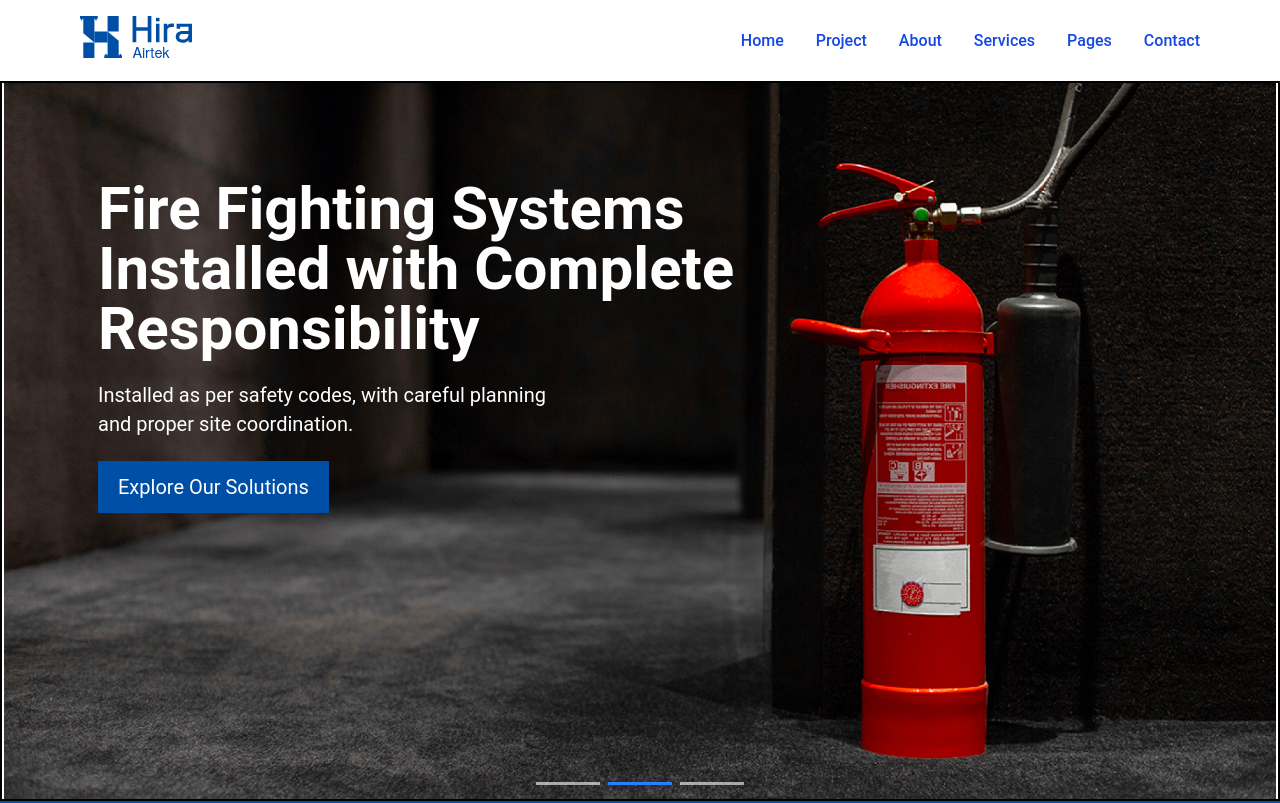
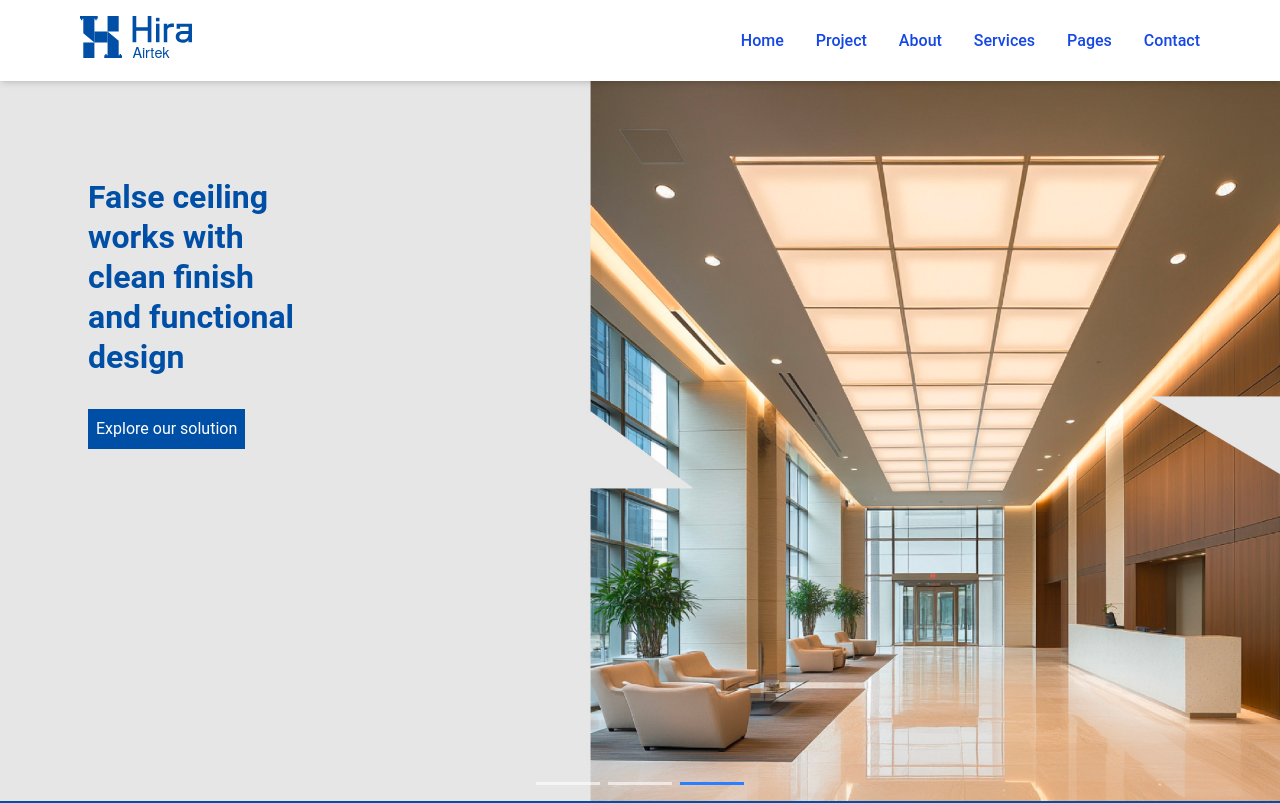
Before and after one commit to abdullahkhan88/HiraAirTech, a React (Vite) app: page / in a window 1280 px wide. Shown: the top 803 px of the page. Built offline with nearby package versions, Linux system fonts and the light colour scheme.

Commit message:
few changes

```diff
--- a/src/Pages/Client/Home.jsx
+++ b/src/Pages/Client/Home.jsx
@@ -57,8 +57,8 @@ const slides = [
 ];
 
 const Home = () => {
-  const [current, setCurrent] = useState(0);
-  const isanimation = true;
+  const [current, setCurrent] = useState(2);
+  const isanimation = false;
   useEffect(() => {
     if (!isanimation) return
     const interval = setInterval(() => {
@@ -78,7 +78,7 @@ const Home = () => {
           >
 
             {slides.map((slide, index) => (
-              <div key={index} className="min-w-full h-full relative border-2">
+              <div key={index} className="min-w-full h-full relative">
                 {/* ================= SLIDE 1 & 2 ================= */}
                 {index !== 2 && (
                   <>
@@ -89,13 +89,13 @@ const Home = () => {
                     />
 
                     <div className="absolute
-                     top-6 left-4 sm:top-10 sm:left-10 md:top-24 md:left-24 text-white max-w-xl md:max-w-4xl">
+                     top-6 left-4 sm:top-10 sm:left-10 md:top-24 md:left-22 text-white max-w-xl md:max-w-4xl">
                       {slide.text.map((line, i) => (
                         <p
                           key={i}
                           className={`font-semibold ${index === 1
-                            ? "text-lg sm:text-2xl md:text-6xl"
-                            : "text-base sm:text-xl md:text-6xl"
+                            ? "text-lg sm:text-xl md:text-4xl"
+                            : "text-base sm:text-xl md:text-5xl"
                             }`}
                         >
                           {line}
@@ -108,7 +108,7 @@ const Home = () => {
                           {slide.para.map((p, i) => (
                             <p
                               key={i}
-                              className="text-[11px] leading-tight  sm:text-sm md:text-xl font-normal"
+                              className="text-[11px] leading-tight  sm:text-sm md:text-md font-normal"
                             >
                               {p}
                             </p>
@@ -116,9 +116,9 @@ const Home = () => {
                         </div>
                       )}
 
-                      <button className="mt-4 sm:mt-6 px-3 sm:px-5 py-1.5 sm:py-3
-                       text-base sm:text-xl bg-[#004FA6] hover:bg-blue-800 text-white cursor-pointer">
-                        Explore Our Solutions
+                      <button className="mt-4 sm:mt-6 px-2 sm:px-3 py-1 sm:py-3
+                       text-base sm:text-md bg-[#004FA6] hover:bg-blue-800 text-white cursor-pointer">
+                        Explore Our Solution
                       </button>
                     </div>
                   </>
@@ -165,21 +165,21 @@ const Home = () => {
                           className="absolute
                           top-6 left-4
                            sm:top-10 sm:left-10
-                           md:top-24 md:left-24
+                           md:top-24 md:left-22
                             text-white max-w-xl"
                         >
                           {slide.text.map((line, i) => (
                             <p
                               key={i}
-                              className="text-lg sm:text-2xl text-[#004FA6] md:text-[3.25rem] font-semibold leading-tight"
+                              className="text-lg sm:text-2xl text-[#004FA6] md:text-[2rem] font-semibold leading-tight"
                             >
                               {line}
                             </p>
                           ))}
 
                           <button
-                            className="mt-6 px-5 py-2 bg-[#004FA6]
-                             hover:bg-blue-700 text-white text-base sm:text-lg"
+                            className="mt-8 px-2 py-2 bg-[#004FA6]
+                             hover:bg-blue-700 text-white text-base sm:text-md"
                           >
                             Explore our solution
                           </button>
```
